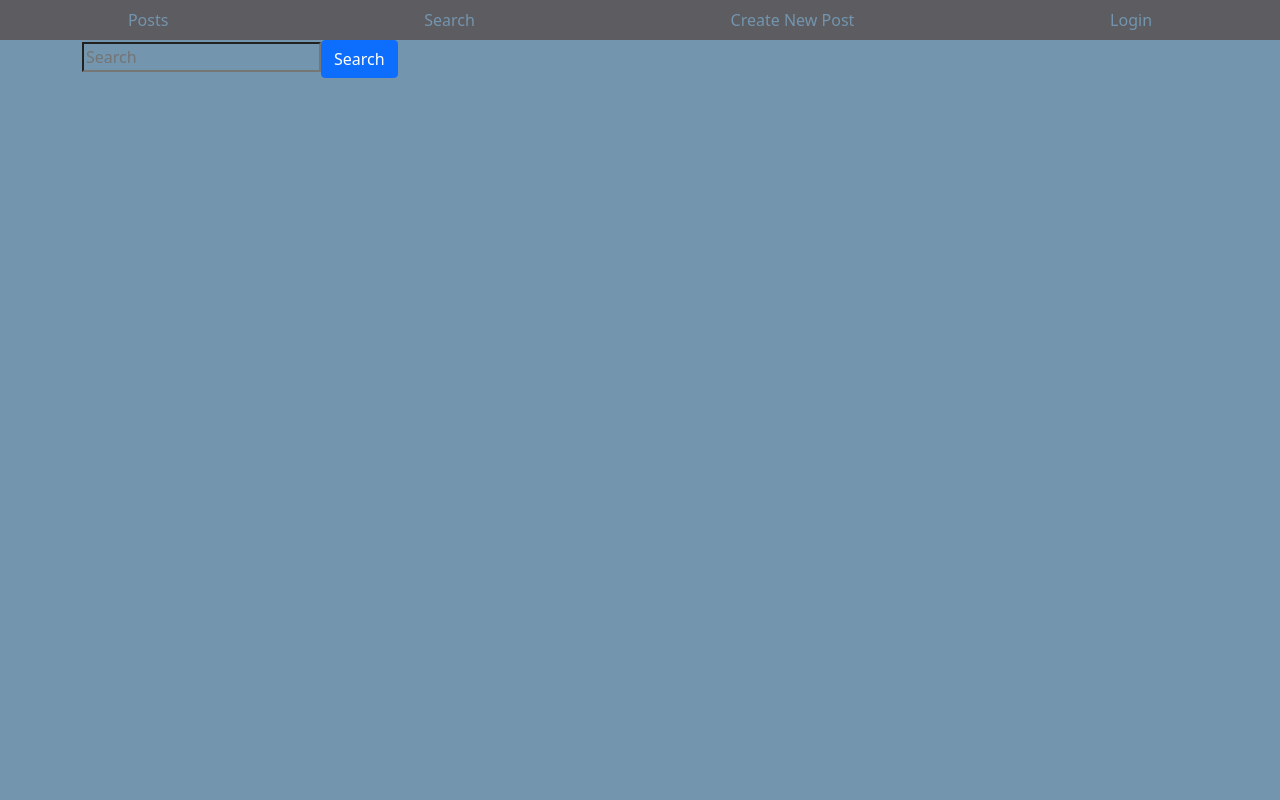
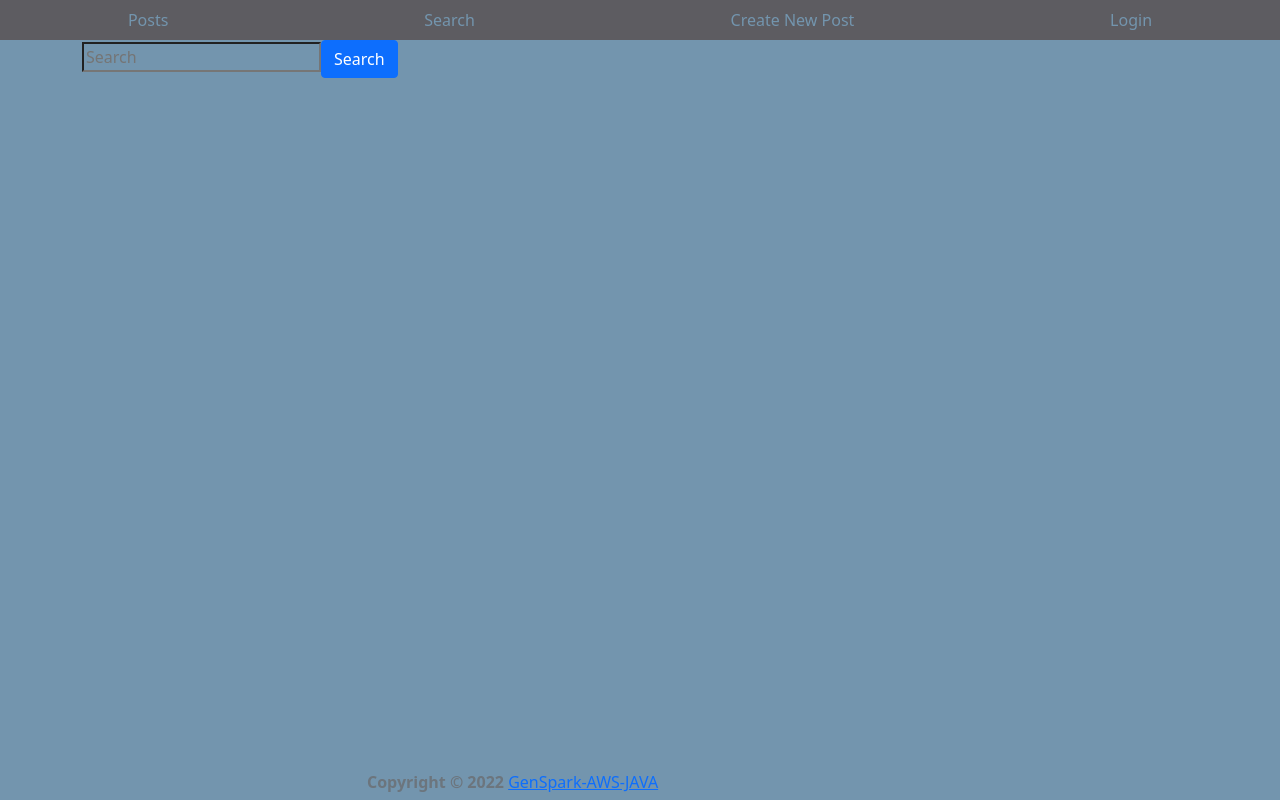
Before and after one commit to Genspark-AWS-JAVA/TechBlog, a React (Create React App) app in the folder Client/: page /search in a window 1280 px wide. Built offline with nearby package versions, Linux system fonts and the light colour scheme.

Commit message:
added footer

```diff
--- a/Client/src/App.js
+++ b/Client/src/App.js
@@ -6,6 +6,7 @@
 import SinglePost from "./Components/SinglePost";
 import CreatePost from "./Components/CreatePost";
 import SearchResult from "./Components/SearchResult";
+import Footer from './Components/Footer';
 
 const App = () => {
   return (
@@ -19,6 +20,7 @@
           <Route exact path={"/new"} component={CreatePost} />
           <Route exact path={"/search"} component={SearchResult} />
         </Switch>
+        <Footer />
       </div>
     </Router>
   );
--- a/Client/src/Components/Footer/index.js
+++ b/Client/src/Components/Footer/index.js
@@ -1,6 +1,23 @@
 import React from "react";
+import { Container, Row } from "react-bootstrap";
 
-const Footer = () =>{
+const Footer = () => {
+  return (
+    <div className='footer'>
+      <Container>
+        <Row>
+          <div className="col-md-6 text-muted">
+            <p>
+              <strong>Copyright &copy; 2022 </strong>
+              <a href='https://github.com/Genspark-AWS-JAVA'>
+                GenSpark-AWS-JAVA
+              </a>
+            </p>
+          </div>
+        </Row>
+      </Container>
+    </div>
+  );
 
 }
 
--- a/Client/src/index.css
+++ b/Client/src/index.css
@@ -1,8 +1,9 @@
-*{
+* {
     margin: auto;
     background-color: var(--accent);
 }
-:root{
+
+:root {
     --primary: #5D5C61;
     --secondary: #938e93;
     --tertiary: #b1a296;
@@ -12,19 +13,27 @@
 
 }
 
-.titles{
+.titles {
     text-decoration: none;
     color: white;
 }
 
 
-.headerArea{
+.headerArea {
     background-color: var(--primary);
     color: var(--accent);
 }
 
-.comments{
+.comments {
     padding-top: 5px;
     color: white;
     text-decoration: none;
 }
+
+
+.footer {
+    position: fixed;
+    height: 30px;
+    bottom: 0;
+    width: 100%;
+}
```
Also changed, not shown: 1 other file (tests, documents, lock files or other folders).
